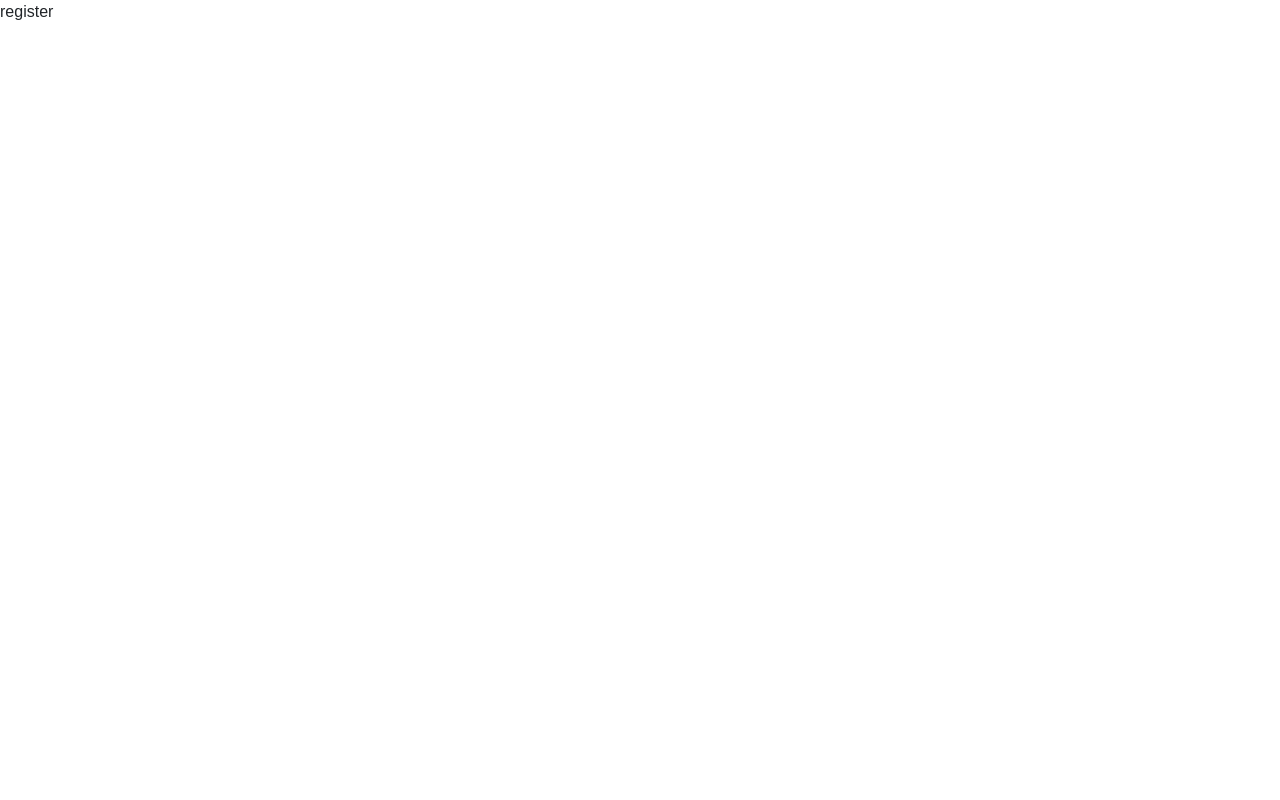
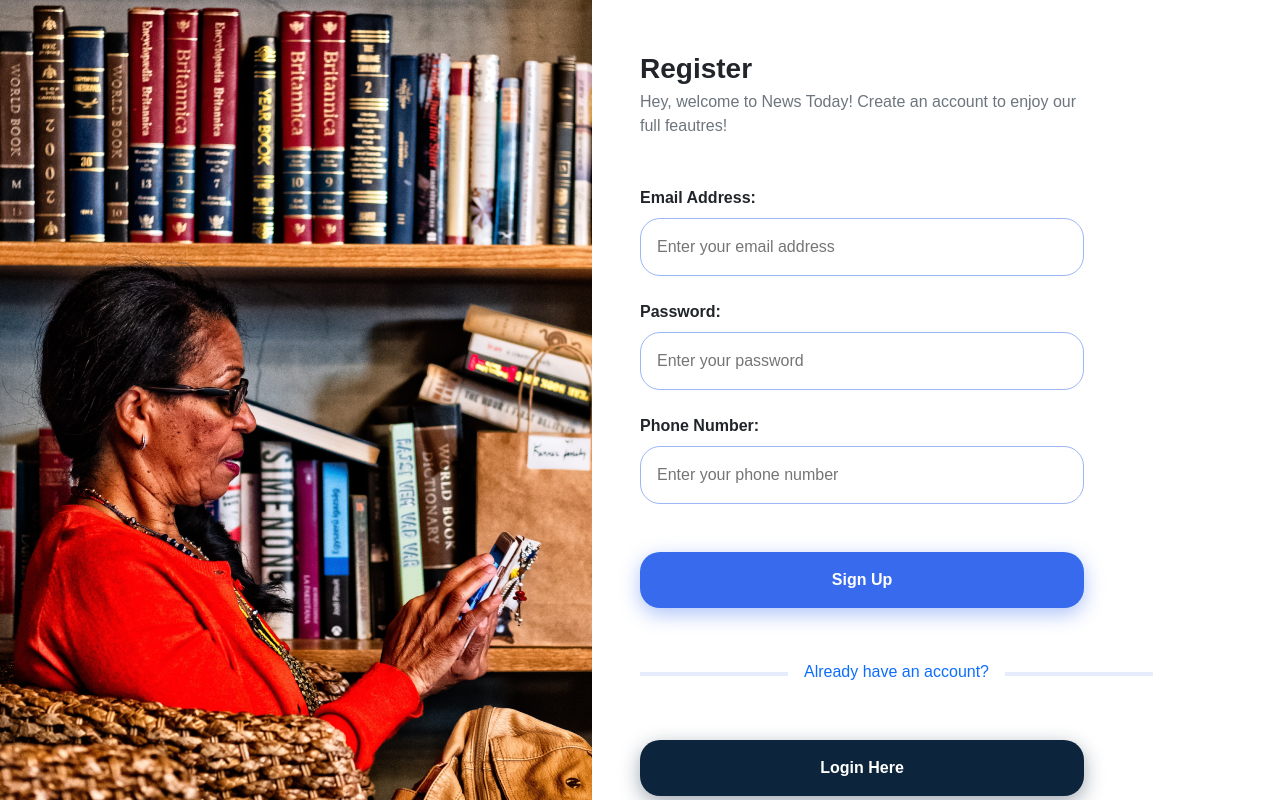
Before and after one commit to vigarp/newsapp-frontend, a Next.js app: page /auth/register in a window 1280 px wide. Shown: the top 800 px of the page. Built offline with nearby package versions, Linux system fonts and the light colour scheme.

Commit message:
slicing register and formValidation

```diff
--- a/pages/auth/register.js
+++ b/pages/auth/register.js
@@ -1,9 +1,152 @@
-const register = () => {
+import Link from 'next/link'
+import Image from 'next/image'
+import styles from '../../styles/Register.module.css'
+import Footer from '../../components/Footer'
+import { useRouter } from 'next/router'
+import { useState } from 'react/cjs/react.development'
+
+const Register = () => {
+    const router = useRouter()
+    const [formRegister, setFormRegister] = useState({
+        email: '',
+        password: '',
+        phonenumber: ''
+    })
+
+    const [formRegisterError, setFormRegisterError] = useState(false)
+
+    const handleChange = (e) => {
+        setFormRegister({
+            ...formRegister,
+            [e.target.name]: e.target.value
+        })
+    }
+
+    const validateRegister = (values) => {
+        const errors = {};
+        const regex = /^[A-Z0-9._%+-]+@[A-Z0-9.-]+\.[A-Z]{2,}$/i;
+        if (!values.email) {
+            errors.email = "Email is required";
+        } else if (!regex.test(values.email)) {
+            errors.email = "Email is invalid";
+        }
+        if (!values.password) {
+            errors.password = "Password is required";
+        } else if (values.password.length < 6) {
+            errors.password = "Password at least 6 characters";
+        }
+        if (!values.phonenumber) {
+            errors.phonenumber = "Phone number is required";
+        } else if (values.phonenumber.length < 10) {
+            errors.phonenumber = "Phone number is invalid";
+        }
+        return errors;
+    }
+
+    const handleSubmit = () => {
+        const resultValidate = validateRegister(formRegister)
+        setFormRegisterError(resultValidate)
+        handleClick(resultValidate)
+    }
+
+    const handleClick = (resultValidate) => {
+        if (Object.keys(resultValidate).length === 0) {
+            setFormRegisterError(false)
+            console.log(formRegister)
+        }
+    }
     return (
-        <div>
-            register
+        <div className={`bg-white`}>
+            <div className={`d-none d-lg-flex`}>
+                <div className={`w-50 ${styles.bgAuthLeft}`}></div>
+                <div className={`w-50 mx-5`}>
+                    <div className={`fw-bold fs-3 mt-5`}>Register</div>
+                    <div className={`text-muted`}>Hey, welcome to News Today! Create an account to enjoy our<br /> full feautres!</div>
+                    <div className={`form-wrapper my-5`}>
+                        <div className={`fw-bold mb-2`}>Email Address:</div>
+                        <input
+                            type="email"
+                            name="email"
+                            placeholder="Enter your email address"
+                            onChange={handleChange}
+                            value={formRegister.email}
+                            className={`py-3 px-3 bg-transparent w-75 mb-4 ${styles.inputRegister}`}></input>
+                        <div className={`fw-bold mb-2`}>Password:</div>
+                        <input
+                            type="password"
+                            name="password"
+                            placeholder="Enter your password"
+                            onChange={handleChange}
+                            value={formRegister.password}
+                            className={`py-3 px-3 bg-transparent w-75 mb-4 ${styles.inputRegister}`}></input>
+                        <div className={`fw-bold mb-2`}>Phone Number:</div>
+                        <input
+                            type="number"
+                            name="phonenumber"
+                            placeholder="Enter your phone number"
+                            onChange={handleChange}
+                            value={formRegister.phonenumber}
+                            className={`py-3 px-3 bg-transparent w-75 ${styles.inputRegister}`}></input>
+                    </div>
+                    <div className={`text-primary text-center w-75 my-5`}>{formRegisterError.email || formRegisterError.password || formRegisterError.phonenumber}</div>
+                    <div onClick={handleSubmit} className={`py-3 px-5 w-75 text-white fw-bold text-center ${styles.btnRegister}`}>Sign Up</div>
+                    <div className={`d-flex my-5`}>
+                        <hr className={`w-25 ${styles.hrBlue}`} />
+                        <div className={`text-primary px-3 py-1`}>Already have an account?</div>
+                        <hr className={`w-25 ${styles.hrBlue}`} />
+                    </div>
+                    <div className={`py-3 px-5 w-75 text-white fw-bold text-center ${styles.btnLogin}`} onClick={()=> router.push("/auth/login")}>Login Here</div>
+                    <div className={`text-decoration-underline text-center w-75 my-5`}><Link href="/main/home">Back to Home Page</Link></div>
+                </div>
+            </div>
+            <Footer />
+
+            {/* Mobile */}
+            <div className="d-lg-none">
+                <div className={`text-center my-5`}><Image className={`text-center`} src={require("../../assets/icons/news-today-banner-loginpage.svg").default} alt="" /></div>
+                <div className={`d-flex mx-5 justify-content-around`}>
+                    <div className={`text-muted fw-bold text-center`}><Link href="/auth/login">Login</Link></div>
+                    <div className={`register`}>
+                        <div className={`text-primary fw-bold text-center`}>Sign Up</div>
+                        <Image src={require("../../assets/icons/horizon-mobile-loginpage.svg").default} alt="" />
+                    </div>
+                </div>
+                <div className={`${styles.formWrapperMobile}`}>
+                    <div className={`py-3 px-5`}>
+                        <div className={`fw-bold`}>Hey, welcome!</div>
+                        <div className={`mt-3 mb-5`}>Sign up to see popular news, your can<br /> write your own too!</div>
+                        <div className={`mb-2`}>Email</div>
+                        <input
+                            type="email"
+                            name="email"
+                            placeholder="Enter your email address"
+                            onChange={handleChange}
+                            value={formRegister.email}
+                            className={`py-3 bg-transparent w-100 mb-4 border-0 border-bottom ${styles.inputRegisterMobile}`} />
+                        <div className={`mb-2`}>Password</div>
+                        <input
+                            type="password"
+                            name="password"
+                            placeholder="Enter your password"
+                            onChange={handleChange}
+                            value={formRegister.password}
+                            className={`py-3 bg-transparent w-100 mb-4 border-0 border-bottom ${styles.inputRegisterMobile}`} />
+                        <div className={`position-relative float-end ${styles.iconEyecrossed}`}><Image src={require("../../assets/icons/eye-crossed_loginpage.svg").default} alt="" /></div>
+                        <div className={`mb-2`}>Phone Number</div>
+                        <input
+                            type="number"
+                            name="phonenumber"
+                            placeholder="Enter your phone number"
+                            onChange={handleChange}
+                            value={formRegister.phonenumber}
+                            className={`py-3 bg-transparent w-100 mb-4 border-0 border-bottom ${styles.inputRegisterMobile}`} />
+                            <div className={`text-primary text-center mt-5`}>{formRegisterError.email || formRegisterError.password || formRegisterError.phonenumber}</div>
+                        <div onClick={handleSubmit} className={`py-3 px-5 my-5 w-100 text-white fw-bold text-center ${styles.btnRegister}`}>Sign Up</div>
+                    </div>
+                </div>
+            </div>
         </div>
     );
 }
 
-export default register;
+export default Register;
--- /dev/null
+++ b/styles/Register.module.css
@@ -0,0 +1,49 @@
+.backgroundBuatan {
+    background-color: aqua;
+}
+
+.bgAuthLeft {
+    background: url(../assets/women-books-banner-loginpage.png);
+    background-repeat: no-repeat;
+}
+
+.inputRegister {
+    border: 1px solid rgba(55, 106, 237, 0.49);
+    box-sizing: border-box;
+    border-radius: 20px;
+}
+.inputRegister:focus, .inputRegisterMobile:focus {
+    outline: 0 none;
+}
+
+.btnRegister {
+    background: #376AED;
+    box-shadow: 0px 6px 20px rgba(55, 106, 237, 0.41);
+    border-radius: 20px;
+    cursor: pointer;
+}
+
+.iconEyecrossed {
+    margin-right: 15px;
+    margin-top: -60px;
+    cursor: pointer;
+  }
+
+.hrBlue {
+    color: #9DB6F6;
+    border: 2px solid #9DB6F6;
+}
+
+.btnLogin {
+    background: #0D253C;
+    box-shadow: 0px 6px 20px rgba(13, 37, 60, 0.4);
+    border-radius: 20px;
+    cursor: pointer;
+}
+
+.formWrapperMobile {
+    background: #FFFFFF;
+    box-shadow: 0px -20px 32px rgba(82, 130, 255, 0.09);
+    border-top-right-radius: 20px;
+    border-top-left-radius: 20px;
+}
```
